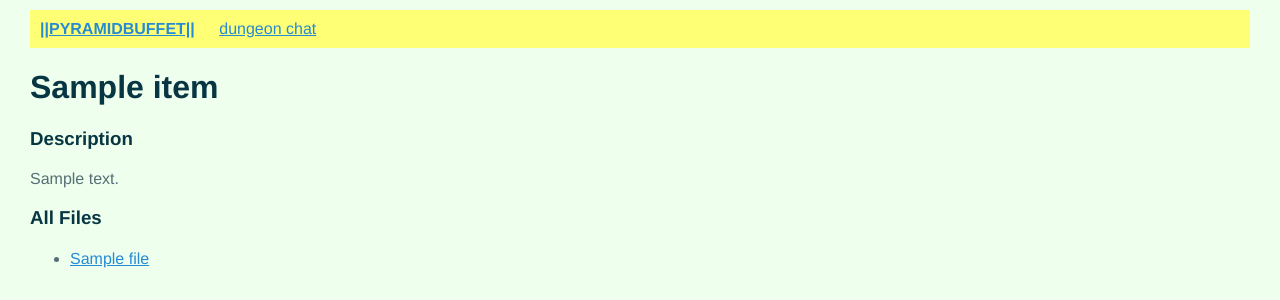
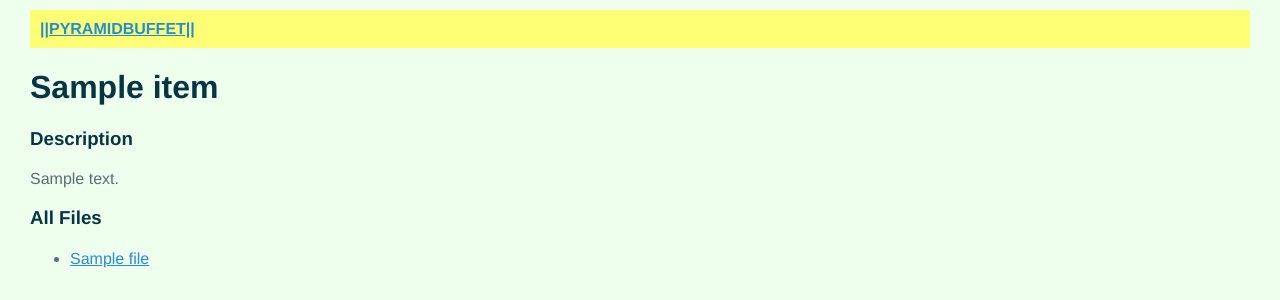
Before and after one commit to synaesth/pyramidbuffet, a Flask app: template pyramidbuffet/templates/details.html in a window 1280 px wide. Shown: the top 300 px of the page. Run offline with Flask 2, Linux system fonts and the light colour scheme; the template is opened without the code that fills it: most values are stand-ins (such as "Sample title", 1, 10 or a date in 2020).

Commit message:
removed dungeon chat link

```diff
--- a/pyramidbuffet/templates/details.html
+++ b/pyramidbuffet/templates/details.html
@@ -11,7 +11,7 @@
 <div class="container">
 <div class="navBar">
     <b><a href="/">||PYRAMIDBUFFET||</a></b>
-    <a href="http://dungeon.pyramidbuffet.org">dungeon chat</a>
+    <!--<a href="http://dungeon.pyramidbuffet.org">dungeon chat</a>-->
 </div>
 
 <h1>{{ item.title }}</h1>
```
